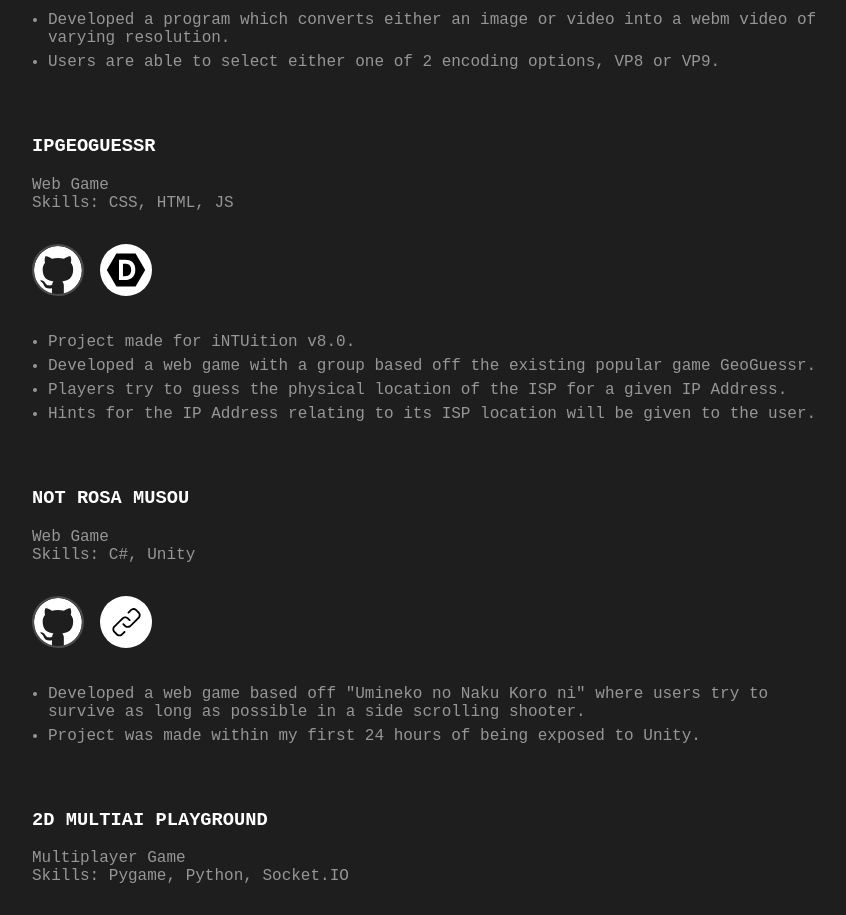
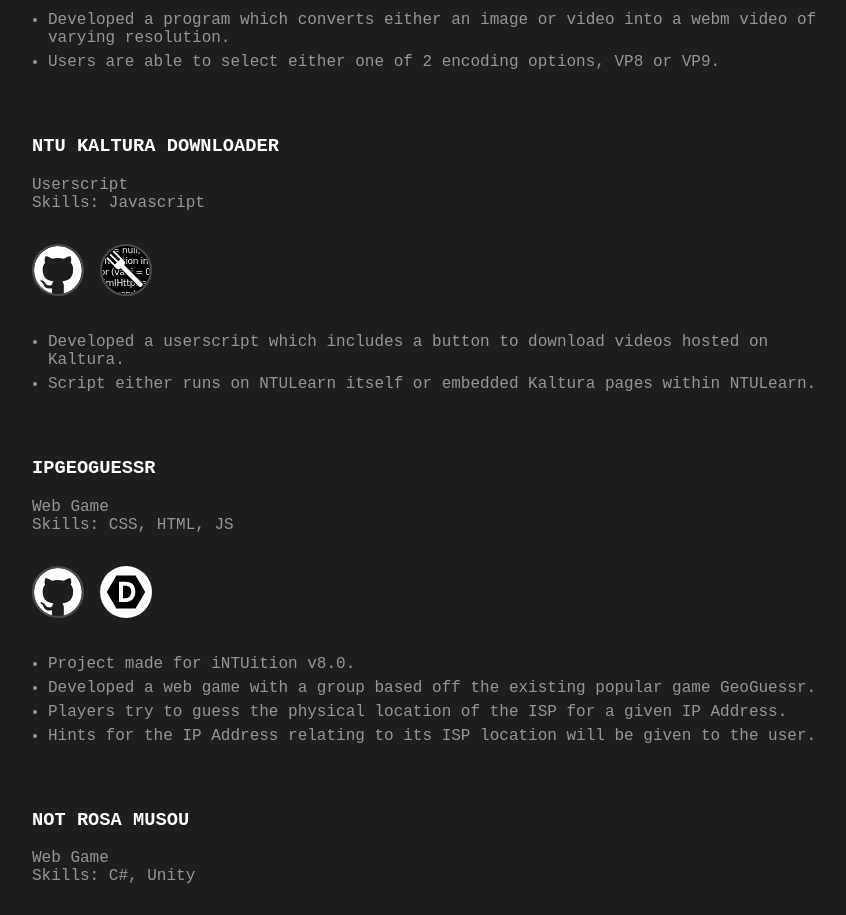
Before and after one commit to Benjababe/benjababe.github.io, a React (Create React App) app: page / in a window 1280 px wide. Shown: the part 3700-4615 px from the top of the page, without its empty margins (208-1054 px from the left). Built offline with nearby package versions, Linux system fonts and the light colour scheme.

Commit message:
included kaltura downloader

```diff
--- a/src/components/Projects.tsx
+++ b/src/components/Projects.tsx
@@ -4,6 +4,7 @@ import GithubIcon from "./icons/GithubIcon";
 import YouTubeIcon from "./icons/YouTubeIcon";
 import LinkIcon from "./icons/LinkIcon";
 import DevpostIcon from "./icons/DevpostIcon";
+import GreasyForkIcon from "./icons/GreasyForkIcon";
 
 interface ProjectsProps {
     id: string;
@@ -82,6 +83,23 @@ const Projects = ({ id, projectsRef }: ProjectsProps) => {
                 </ul>
             </ProjectEntry>
             <ProjectEntry
+                name="NTU Kaltura Downloader"
+                type="Userscript"
+                skills={["Javascript"]} >
+                <ul className="icon-container project-icon-container">
+                    <li className="icon project-icon">
+                        <GithubIcon url="https://github.com/Benjababe/Dumb-Stuff/blob/main/Userscripts/ntu-kaltura-downloader.js" />
+                    </li>
+                    <li className="icon project-icon">
+                        <GreasyForkIcon url="https://greasyfork.org/en/scripts/420073-ntu-kaltura-downloader" />
+                    </li>
+                </ul>
+                <ul className="project-desc">
+                    <li>Developed a userscript which includes a button to download videos hosted on Kaltura.</li>
+                    <li>Script either runs on NTULearn itself or embedded Kaltura pages within NTULearn.</li>
+                </ul>
+            </ProjectEntry>
+            <ProjectEntry
                 name="IPGeoGuessr"
                 type="Web Game"
                 skills={["HTML", "JS", "CSS"]} >
--- /dev/null
+++ b/src/components/icons/GreasyForkIcon.tsx
@@ -0,0 +1,15 @@
+import greasyForkIcon from "../../assets/images/greasyfork-icon.svg";
+
+interface GreasyForkIconProps {
+    url: string;
+}
+
+const GreasyForkIcon = ({ url }: GreasyForkIconProps) => {
+    return (
+        <a href={url} target="_blank" rel="noreferrer">
+            <img src={greasyForkIcon} alt="GreasyFork Icon"></img>
+        </a>
+    );
+};
+
+export default GreasyForkIcon;
```
Also changed, not shown: src/assets/images/greasyfork-icon.svg (added).
